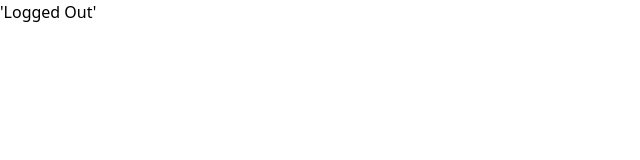
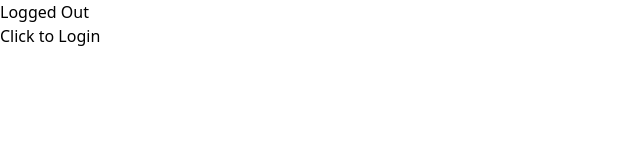
Before and after one commit to chiwon99881/chober-eats-frontend, a React (Create React App) app: page / in a window 1280 px wide. Shown: the top 160 px of the page, without its empty margins (0-640 px from the left). Built offline with nearby package versions, Linux system fonts and the light colour scheme.

Commit message:
#05 Local Only Fields

```diff
--- a/src/App.tsx
+++ b/src/App.tsx
@@ -1,9 +1,13 @@
+import { useReactiveVar } from '@apollo/client';
 import React from 'react';
+import { isLoggedInVar } from './apollo';
+import { LoggedInRouter } from './routers/logged-in-router';
 import { LoggedOutRouter } from './routers/logged-out-router';
 
 
 function App() {
-  return <LoggedOutRouter />
+  const isLoggedIn = useReactiveVar(isLoggedInVar);
+  return isLoggedIn ? <LoggedInRouter /> : <LoggedOutRouter />
 }
 
 export default App;
--- a/src/apollo.ts
+++ b/src/apollo.ts
@@ -1,6 +1,20 @@
-import { ApolloClient, InMemoryCache } from "@apollo/client";
+import { ApolloClient, InMemoryCache, makeVar } from "@apollo/client";
+
+export const isLoggedInVar = makeVar(false);
 
 export const client = new ApolloClient({
   uri: "http://localhost:4000/graphql",
-  cache: new InMemoryCache(),
+  cache: new InMemoryCache({
+    typePolicies: {
+      Query: {
+        fields: {
+          isLoggedIn: {
+            read() {
+              return isLoggedInVar();
+            },
+          },
+        },
+      },
+    },
+  }),
 });
--- a/src/routers/logged-in-router.tsx
+++ b/src/routers/logged-in-router.tsx
@@ -1,3 +1,9 @@
 import React from 'react';
+import { isLoggedInVar } from '../apollo';
 
-export const LoggedInRouter = () => <span>Logged In</span>;
+export const LoggedInRouter = () => (
+<div>
+    <h1>Logged In</h1>
+    <button onClick={() => isLoggedInVar(false)}>Log Out</button>
+</div>
+);
--- a/src/routers/logged-out-router.tsx
+++ b/src/routers/logged-out-router.tsx
@@ -1,3 +1,14 @@
 import React from 'react';
+import { isLoggedInVar } from '../apollo';
 
-export const LoggedOutRouter = () => <span>'Logged Out'</span>;
+export const LoggedOutRouter = () => {
+    const onClick = () => {
+        isLoggedInVar(true);
+    }
+    return (
+        <div>
+            <h1>Logged Out</h1>
+            <button onClick={onClick}>Click to Login</button>
+        </div>
+    )
+}
```
Also changed, not shown: 2 other files (tests, documents, lock files or other folders).
